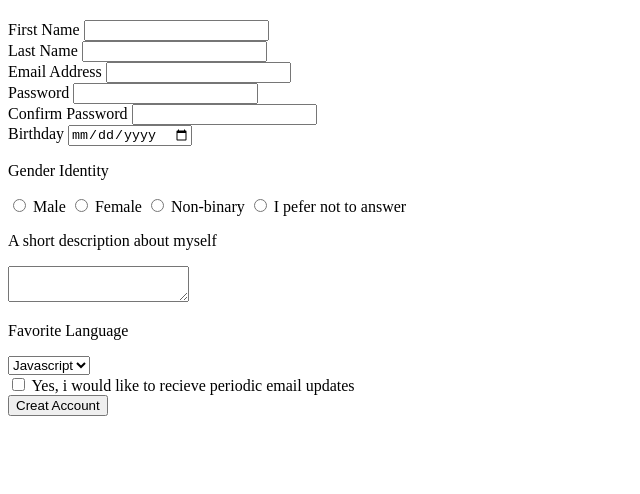
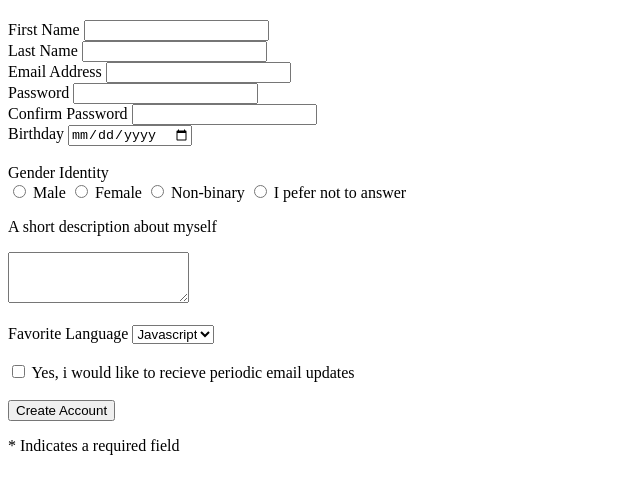
Before and after one commit to MajdSheikh/Example, a plain HTML site: page RegistrationForm.html in a window 1280 px wide. Shown: the part 60-554 px from the top of the page, without its empty margins (0-640 px from the left). Drawn offline with Linux system fonts and the light colour scheme.

Commit message:
Modification

```diff
--- a/RegistrationForm.html
+++ b/RegistrationForm.html
@@ -7,66 +7,67 @@
     <title>Registration Form</title>
 </head>
 <body>
+    <form>
        <h1><b>Registration Form</b></h1>
     <div>
-    <label for="First Name">First Name </label>
+         <label>First Name</label>
         <input type="text" name="First Name">
     </div>
     <div>
-    <label for="Last Name">Last Name </label>
+         <label>Last Name</label>
          <input type="text" name="Last Name">
     </div>
     <div>
-    <label for="Text">Email Address </label>
+         <label>Email Address</label>
          <input type="text" name="Email Address">
     </div>
     <div>
-    <label for="Password">Password</label>
+         <label>Password</label>
          <input type="password" name="Password">
     </div>
     <div>
-    <label for="Password">Confirm Password</label>
+         <label>Confirm Password</label>
          <input type="password" name="Confirm Password">
     </div>
     <div>
-    <label for="date">Birthday</label>
+         <label>Birthday</label>
          <input type="date" name="Birthday">
-    <div>
-        <p>Gender Identity</p>
-    <input type="radio" name="Gender Identity" value="Male" id="Male">
-    <label for="Male">Male</label>
-    <input type="radio" name="Gender Identity" value="Female" id="Female">
-    <label for="Female">Female</label>
-    <input type="radio" name="Gender Identity" value="Non-binary" id="Non-binary">
-    <label for="Non-binary">Non-binary</label>
-
-    <input type="radio" name="Gender Identity" value="I pefer not to answer" id="I pefer not to answer">
-    <label for="I pefer not to answer">I pefer not to answer</label>
+    </div>
+    <br>
+         <label>Gender Identity</label>
+    <br>
+         <input type="radio" name="Gender Identity" value="Male">
+         <label>Male</label>
+         <input type="radio" name="Gender Identity" value="Female">
+         <label>Female</label>
+         <input type="radio" name="Gender Identity" value="Non-binary">
+         <label>Non-binary</label>
+         <input type="radio" name="Gender Identity" value="I pefer not to answer">
+         <label>I pefer not to answer</label>
     </div>
     <div>
      <p>A short description about myself</p>
-    <textarea></textarea>
+         <textarea name= "comment" cols="20" rows="3"></textarea>
     </div>
+    <br>
     <div>
-        <p>Favorite Language</p>
+         <label>Favorite Language</label>
          <select name="Favorite Language">
-    </div>
-    <div>
+
          <option>Javascript</option>
          </select>
     </div>
+    <br>
     <div>
          <input type="checkbox" name="accept" id="accept">
          <label for="accept">Yes, i would like to recieve periodic email updates</label>
     </div>
-    <button type="button">Creat Account</button>
-
-
-
-
-
-
-
+    <br>
+    <div>
+         <button type="button">Create Account</button>
+    </div>
+      <p>* Indicates a required field</p>
+    </form>
 
 </body>
 </html>
```
Also changed, not shown: 1 other file. Lines whose indentation alone changed are shown as unchanged.
